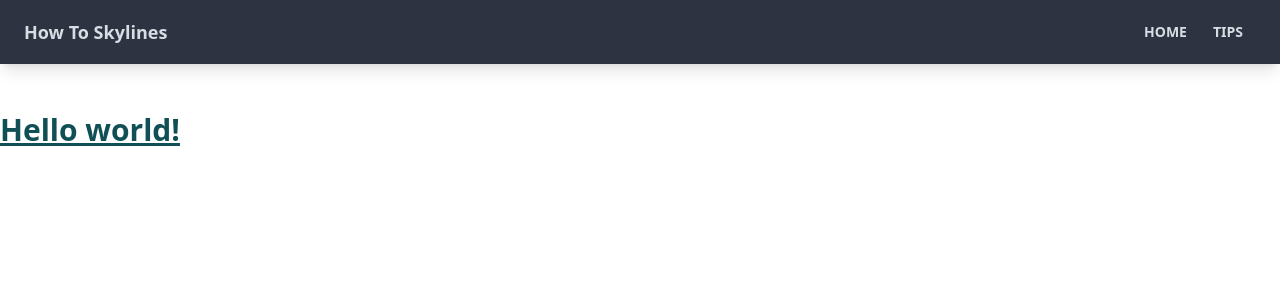
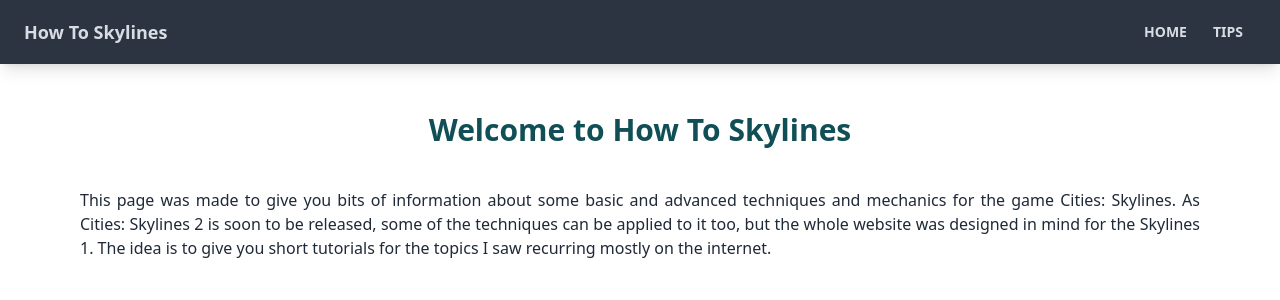
Before and after one commit to Vlad-404/howtoskylines, a React (Create React App) app: page / in a window 1280 px wide. Shown: the top 300 px of the page. Built offline with nearby package versions, Linux system fonts and the light colour scheme.

Commit message:
Add some content and styling to homepage

```diff
--- a/src/App.js
+++ b/src/App.js
@@ -16,7 +16,7 @@
       <div className="flex flex-col h-screen">
         <Navbar />
 
-        <main className="container w-screen pb-12">
+        <main className="w-screen pb-12">
           <Routes>
             <Route path="/" element={<Home />}/>
             <Route path="/*" element={<NotFound />}/>
--- a/src/pages/Home.jsx
+++ b/src/pages/Home.jsx
@@ -1,9 +1,14 @@
 function Home() {
     return (
       <>
-        <h1 className="text-3xl font-bold underline text-darkgreen">
-            Hello world!
-        </h1>
+        <div className="px-5 md:px-20">
+          <h1 className="text-3xl font-bold text-darkgreen text-center">
+              Welcome to How To Skylines
+          </h1>
+          <p class="text-justify mt-10">
+            This page was made to give you bits of information about some basic and advanced techniques and mechanics for the game Cities: Skylines. As Cities: Skylines 2 is soon to be released, some of the techniques can be applied to it too, but the whole website was designed in mind for the Skylines 1. The idea is to give you short tutorials for the topics I saw recurring mostly on the internet.
+          </p>
+        </div>
       </>
     )
   }
```
